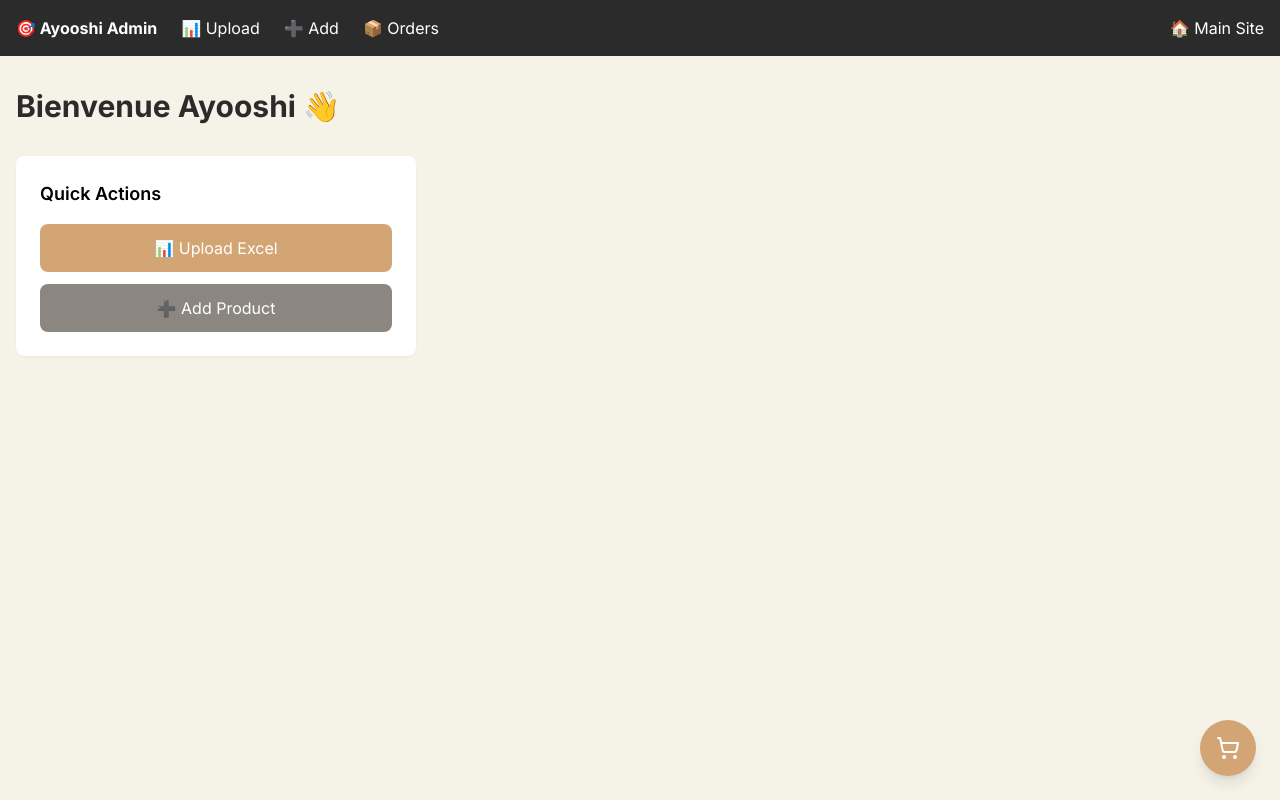
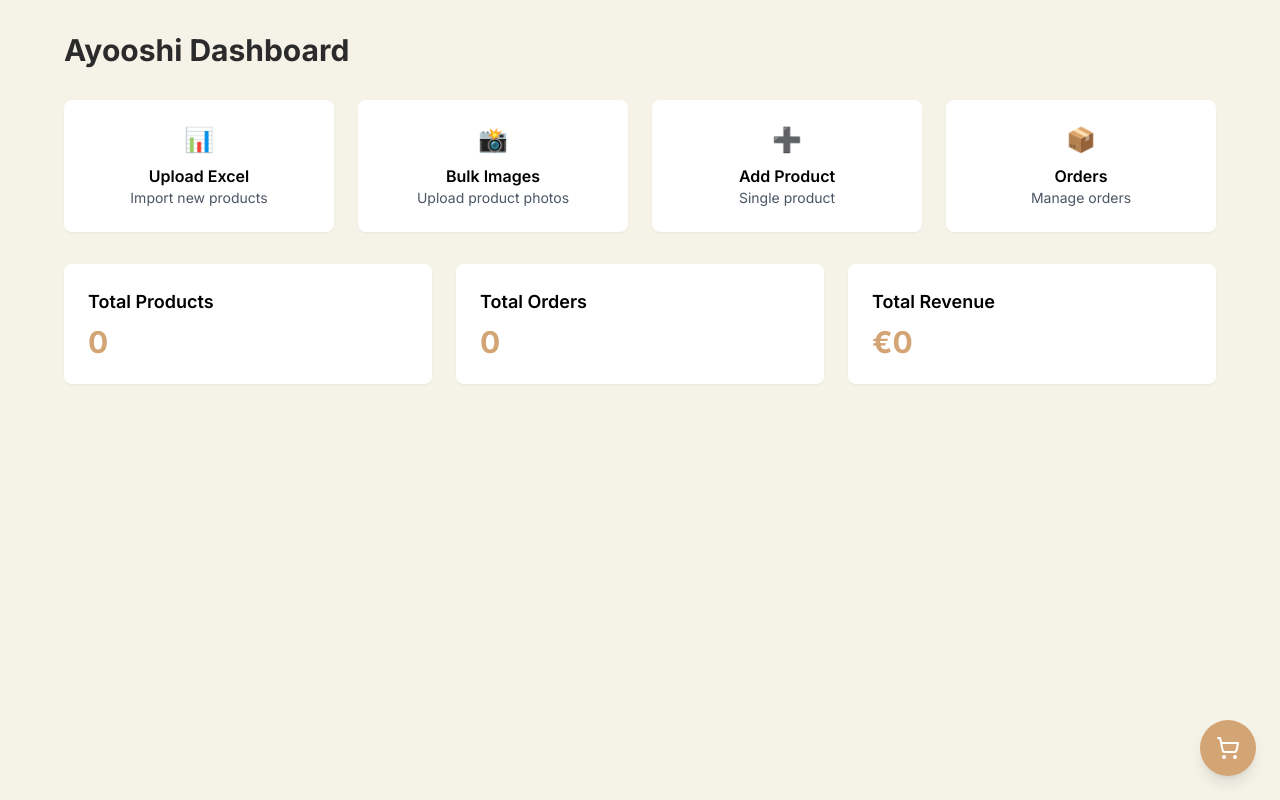
Before and after one commit to Nomac09/liquidation-nord, a Next.js app: page /ayooshi/dashboard in a window 1280 px wide. Built offline with nearby package versions, Linux system fonts and the light colour scheme; no server answers; the database is empty.

Commit message:
Add bulk image upload with EAN auto-matching

```diff
--- /dev/null
+++ b/app/api/upload-images-bulk/route.ts
@@ -0,0 +1,93 @@
+import { NextRequest, NextResponse } from 'next/server'
+import connectDB from '@/lib/mongodb'
+import Product from '@/lib/schemas/Product'
+import { utapi } from 'uploadthing/server'
+
+export async function POST(request: NextRequest) {
+  try {
+    await connectDB()
+
+    const data = await request.formData()
+    const files = data.getAll('images') as File[]
+
+    if (!files || files.length === 0) {
+      return NextResponse.json({ error: 'No images provided' }, { status: 400 })
+    }
+
+    const results = {
+      matched: 0,
+      total: files.length,
+      errors: [] as string[]
+    }
+
+    // Upload all images to UploadThing
+    const uploadPromises = files.map(async (file) => {
+      try {
+        const uploadResult = await utapi.uploadFiles(file)
+        if (uploadResult.error) {
+          throw new Error(uploadResult.error.message)
+        }
+        return {
+          originalName: file.name,
+          url: uploadResult.data.url,
+          key: uploadResult.data.key
+        }
+      } catch (error) {
+        results.errors.push(`Failed to upload ${file.name}: ${error}`)
+        return null
+      }
+    })
+
+    const uploadedImages = await Promise.all(uploadPromises)
+    const validImages = uploadedImages.filter(img => img !== null)
+
+    // Match images to products by EAN
+    for (const image of validImages) {
+      try {
+        // Extract EAN from filename (e.g., "8718475600800_m.jpg" → "8718475600800")
+        const filename = image.originalName
+        const eanMatch = filename.match(/^(\d{13})/)
+
+        if (!eanMatch) {
+          results.errors.push(`No valid EAN found in filename: ${filename}`)
+          continue
+        }
+
+        const ean = eanMatch[1]
+
+        // Find product and add image URL
+        const product = await Product.findOne({ ean })
+
+        if (!product) {
+          results.errors.push(`No product found with EAN: ${ean}`)
+          continue
+        }
+
+        // Add image to product's photos array
+        await Product.updateOne(
+          { ean },
+          {
+            $push: { photos: image.url },
+            $set: { updatedAt: new Date() }
+          }
+        )
+
+        results.matched++
+      } catch (error) {
+        results.errors.push(`Error processing ${image.originalName}: ${error}`)
+      }
+    }
+
+    return NextResponse.json({
+      success: true,
+      matched: results.matched,
+      total: results.total,
+      errors: results.errors
+    })
+  } catch (error) {
+    return NextResponse.json({
+      error: 'Bulk upload failed',
+      details: error.message
+    }, { status: 500 })
+  }
+}
--- a/app/ayooshi/dashboard/page.tsx
+++ b/app/ayooshi/dashboard/page.tsx
@@ -1,36 +1,76 @@
 'use client'
-
+import { useEffect, useState } from 'react'
 import Link from 'next/link'
 
-export default function AyooshiDashboard() {
+export default function Dashboard() {
+  const [stats, setStats] = useState({
+    totalProducts: 0,
+    totalOrders: 0,
+    totalRevenue: 0
+  })
+
+  useEffect(() => {
+    fetch('/api/admin/stats')
+      .then(res => res.json())
+      .then(data => setStats(data))
+      .catch(err => console.error('Failed to fetch stats:', err))
+  }, [])
+
   return (
-    <div className="min-h-screen bg-beige">
-      <nav className="bg-anthracite text-white p-4">
-        <div className="container mx-auto flex gap-6">
-          <span className="font-bold">🎯 Ayooshi Admin</span>
-          <Link href="/ayooshi/upload" className="hover:text-oak">📊 Upload</Link>
-          <Link href="/ayooshi/add" className="hover:text-oak">➕ Add</Link>
-          <Link href="/ayooshi/orders" className="hover:text-oak">📦 Orders</Link>
-          <Link href="/" className="ml-auto hover:text-oak">🏠 Main Site</Link>
-        </div>
-      </nav>
-
-      <div className="container mx-auto px-4 py-8">
+    <div className="min-h-screen bg-beige p-8">
+      <div className="max-w-6xl mx-auto">
         <h1 className="text-3xl font-bold text-anthracite mb-8">
-          Bienvenue Ayooshi 👋
+          Ayooshi Dashboard
         </h1>
 
+        {/* Quick Actions */}
+        <div className="grid grid-cols-1 md:grid-cols-2 lg:grid-cols-4 gap-6 mb-8">
+          <Link href="/ayooshi/upload" className="bg-white p-6 rounded-lg shadow-sm hover:shadow-md transition-shadow">
+            <div className="text-center">
+              <div className="text-2xl mb-2">📊</div>
+              <h3 className="font-semibold">Upload Excel</h3>
+              <p className="text-sm text-gray-600">Import new products</p>
+            </div>
+          </Link>
+
+          <Link href="/ayooshi/upload-images" className="bg-white p-6 rounded-lg shadow-sm hover:shadow-md transition-shadow">
+            <div className="text-center">
+              <div className="text-2xl mb-2">📸</div>
+              <h3 className="font-semibold">Bulk Images</h3>
+              <p className="text-sm text-gray-600">Upload product photos</p>
+            </div>
+          </Link>
+
+          <Link href="/ayooshi/add-product" className="bg-white p-6 rounded-lg shadow-sm hover:shadow-md transition-shadow">
+            <div className="text-center">
+              <div className="text-2xl mb-2">➕</div>
+              <h3 className="font-semibold">Add Product</h3>
+              <p className="text-sm text-gray-600">Single product</p>
+            </div>
+          </Link>
+
+          <Link href="/ayooshi/orders" className="bg-white p-6 rounded-lg shadow-sm hover:shadow-md transition-shadow">
+            <div className="text-center">
+              <div className="text-2xl mb-2">📦</div>
+              <h3 className="font-semibold">Orders</h3>
+              <p className="text-sm text-gray-600">Manage orders</p>
+            </div>
+          </Link>
+        </div>
+
+        {/* Stats */}
         <div className="grid grid-cols-1 md:grid-cols-3 gap-6">
           <div className="bg-white p-6 rounded-lg shadow-sm">
-            <h3 className="text-lg font-semibold mb-4">Quick Actions</h3>
-            <div className="space-y-3">
-              <Link href="/ayooshi/upload" className="block w-full bg-oak text-white py-3 px-4 rounded-lg text-center hover:bg-anthracite transition-colors">
-                📊 Upload Excel
-              </Link>
-              <Link href="/ayooshi/add" className="block w-full bg-warm-gray text-white py-3 px-4 rounded-lg text-center hover:bg-anthracite transition-colors">
-                ➕ Add Product
-              </Link>
-            </div>
+            <h3 className="text-lg font-semibold mb-2">Total Products</h3>
+            <p className="text-3xl font-bold text-oak">{stats.totalProducts}</p>
+          </div>
+          <div className="bg-white p-6 rounded-lg shadow-sm">
+            <h3 className="text-lg font-semibold mb-2">Total Orders</h3>
+            <p className="text-3xl font-bold text-oak">{stats.totalOrders}</p>
+          </div>
+          <div className="bg-white p-6 rounded-lg shadow-sm">
+            <h3 className="text-lg font-semibold mb-2">Total Revenue</h3>
+            <p className="text-3xl font-bold text-oak">€{stats.totalRevenue}</p>
           </div>
         </div>
       </div>
--- /dev/null
+++ b/app/ayooshi/upload-images/page.tsx
@@ -0,0 +1,126 @@
+'use client'
+
+import { useState, useCallback } from 'react'
+import { useDropzone } from 'react-dropzone'
+
+export default function BulkImageUpload() {
+  const [uploading, setUploading] = useState(false)
+  const [results, setResults] = useState<{
+    matched: number
+    total: number
+    errors: string[]
+  }>({ matched: 0, total: 0, errors: [] })
+
+  const onDrop = useCallback(async (acceptedFiles: File[]) => {
+    setUploading(true)
+    setResults({ matched: 0, total: acceptedFiles.length, errors: [] })
+
+    try {
+      const formData = new FormData()
+      acceptedFiles.forEach(file => {
+        formData.append('images', file)
+      })
+
+      const response = await fetch('/api/upload-images-bulk', {
+        method: 'POST',
+        body: formData
+      })
+
+      const data = await response.json()
+
+      if (data.success) {
+        setResults({
+          matched: data.matched,
+          total: data.total,
+          errors: data.errors
+        })
+      } else {
+        setResults({
+          matched: 0,
+          total: acceptedFiles.length,
+          errors: [data.error || 'Upload failed']
+        })
+      }
+    } catch (error) {
+      setResults({
+        matched: 0,
+        total: acceptedFiles.length,
+        errors: ['Network error during upload']
+      })
+    } finally {
+      setUploading(false)
+    }
+  }, [])
+
+  const { getRootProps, getInputProps, isDragActive } = useDropzone({
+    onDrop,
+    accept: {
+      'image/*': ['.jpg', '.jpeg', '.png', '.webp']
+    },
+    multiple: true
+  })
+
+  return (
+    <div className="min-h-screen bg-beige p-8">
+      <div className="max-w-4xl mx-auto">
+        <h1 className="text-3xl font-bold text-anthracite mb-8">
+          Bulk Image Upload 📸
+        </h1>
+
+        <div className="bg-white rounded-lg shadow-sm p-6 mb-6">
+          <div
+            {...getRootProps()}
+            className={`border-2 border-dashed rounded-lg p-12 text-center cursor-pointer transition-colors
+              ${isDragActive ? 'border-oak bg-oak/5' : 'border-gray-300 hover:border-oak'}`}
+          >
+            <input {...getInputProps()} />
+            {isDragActive ? (
+              <p className="text-lg">Drop the images here...</p>
+            ) : (
+              <div>
+                <p className="text-lg mb-2">Drag & drop your EAN-named images here</p>
+                <p className="text-sm text-gray-600">
+                  or click to select files (e.g., 8718475600800_m.jpg)
+                </p>
+              </div>
+            )}
+          </div>
+        </div>
+
+        {uploading && (
+          <div className="bg-white rounded-lg shadow-sm p-6 mb-6">
+            <div className="flex items-center">
+              <div className="animate-spin rounded-full h-6 w-6 border-b-2 border-oak mr-3"></div>
+              <p>Uploading and matching images...</p>
+            </div>
+          </div>
+        )}
+
+        {results.total > 0 && !uploading && (
+          <div className="bg-white rounded-lg shadow-sm p-6">
+            <h2 className="text-xl font-semibold mb-4">Upload Results</h2>
+            <div className="mb-4">
+              <p className="text-lg">
+                ✅ <strong>{results.matched}</strong> images matched to products
+              </p>
+              <p className="text-gray-600">
+                out of {results.total} total images
+              </p>
+            </div>
+
+            {results.errors.length > 0 && (
+              <div className="border-t pt-4">
+                <h3 className="font-medium mb-2">Issues:</h3>
+                <ul className="text-sm text-red-600">
+                  {results.errors.map((error, i) => (
+                    <li key={i}>• {error}</li>
+                  ))}
+                </ul>
+              </div>
+            )}
+          </div>
+        )}
+      </div>
+    </div>
+  )
+}
```
